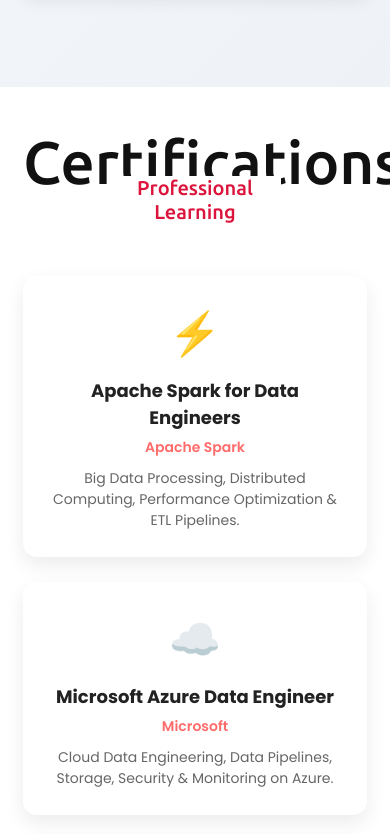
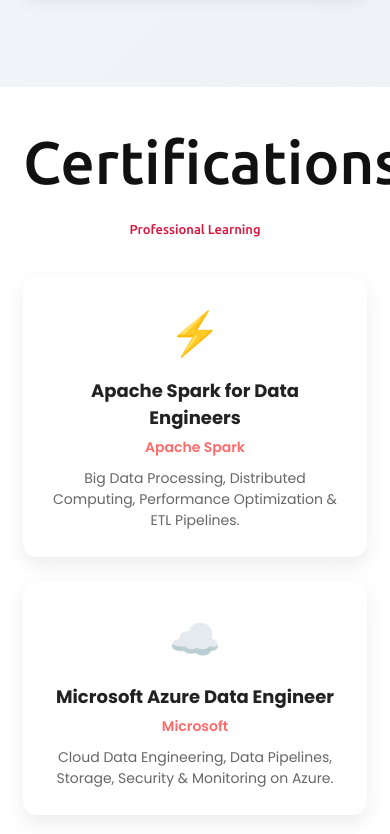
Before and after one commit to Arun-Tomar/portfolio-arun, a plain HTML site: page index.html in a window 390 px wide. Shown: the part 3570-4404 px from the top of the page. Drawn offline with nearby package versions, Linux system fonts and the light colour scheme.

Commit message:
Update style.css

```diff
--- a/style.css
+++ b/style.css
@@ -940,3 +940,19 @@ footer span a:hover{
     padding-top: 60px;
     padding-bottom: 40px;
 }
+
+@media (max-width: 600px) {
+  .services .title::after,
+  .teams .title::after {
+    font-size: 14px;     /* ✅ Smaller subtitle */
+    bottom: -18px;      /* ✅ Push it down */
+  }
+}
+
+@media (max-width: 600px) {
+  .services .title::after,
+  .teams .title::after {
+    font-size: 13px;
+    bottom: -20px;
+  }
+}
```
